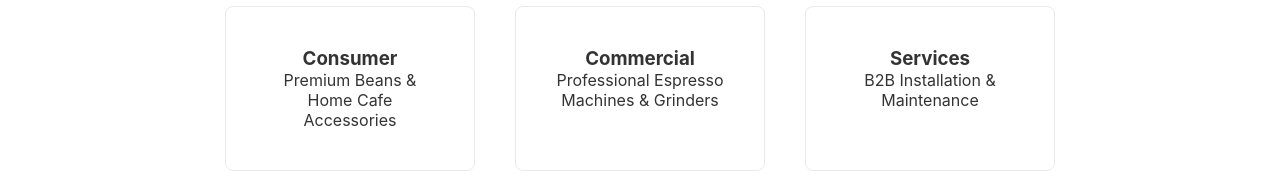
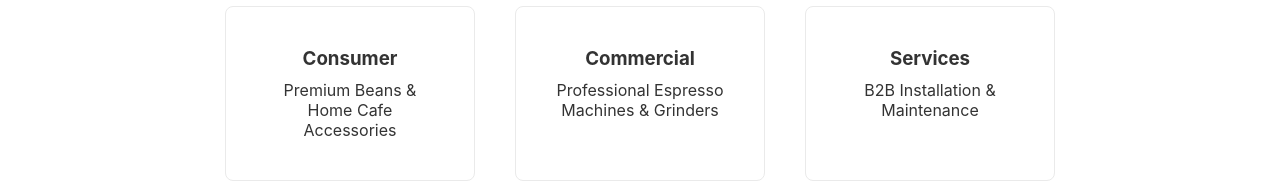
Before and after one commit to tonycho999/periltuocaffe, a React (Vite) app: page / in a window 1280 px wide. Shown: the part 719-909 px from the top of the page. Built offline with nearby package versions, Linux system fonts and the light colour scheme.

Commit message:
Update Home.jsx

```diff
--- a/src/pages/Home.jsx
+++ b/src/pages/Home.jsx
@@ -4,40 +4,25 @@ import Footer from '../components/layout/Footer';
 export default function Home() {
   return (
     <div>
-      <section style={{
-        height: '70vh',
-        backgroundImage: 'url(/images/hero-bg.jpg)',
-        backgroundSize: 'cover',
-        backgroundPosition: 'center',
-        display: 'flex',
-        alignItems: 'center',
-        justifyContent: 'center',
-        color: '#fff',
-        textAlign: 'center',
-        backgroundColor: '#333'
-      }}>
+      <section className="hero-section" style={{ backgroundImage: 'url(/images/hero-bg.jpg)' }}>
         <div>
-          <h1 style={{ fontSize: '48px', margin: '0 0 20px 0', letterSpacing: '4px' }}>
-            PER IL TUO CAFFE
-          </h1>
-          <p style={{ fontSize: '20px', letterSpacing: '2px', fontWeight: '300' }}>
-            Everything for your perfect coffee
-          </p>
+          <h1 className="hero-title">PER IL TUO CAFFE</h1>
+          <p className="hero-subtitle">Everything for your perfect coffee</p>
         </div>
       </section>
 
-      <section style={{ display: 'flex', justifyContent: 'center', gap: '40px', padding: '80px 20px' }}>
-        <Link to="/consumer" style={cardLinkStyle}>
+      <section className="home-cards">
+        <Link to="/consumer" className="card-link">
           <h3>Consumer</h3>
-          <p>Premium Beans & Home Cafe Accessories</p>
+          <p style={{ marginTop: '10px' }}>Premium Beans & Home Cafe Accessories</p>
         </Link>
-        <Link to="/commercial" style={cardLinkStyle}>
+        <Link to="/commercial" className="card-link">
           <h3>Commercial</h3>
-          <p>Professional Espresso Machines & Grinders</p>
+          <p style={{ marginTop: '10px' }}>Professional Espresso Machines & Grinders</p>
         </Link>
-        <Link to="/services" style={cardLinkStyle}>
+        <Link to="/services" className="card-link">
           <h3>Services</h3>
-          <p>B2B Installation & Maintenance</p>
+          <p style={{ marginTop: '10px' }}>B2B Installation & Maintenance</p>
         </Link>
       </section>
 
@@ -45,14 +30,3 @@ export default function Home() {
     </div>
   );
 }
-
-const cardLinkStyle = {
-  textDecoration: 'none',
-  color: '#333',
-  padding: '40px',
-  border: '1px solid #eaeaea',
-  borderRadius: '8px',
-  textAlign: 'center',
-  width: '250px',
-  transition: 'transform 0.3s'
-};
```
